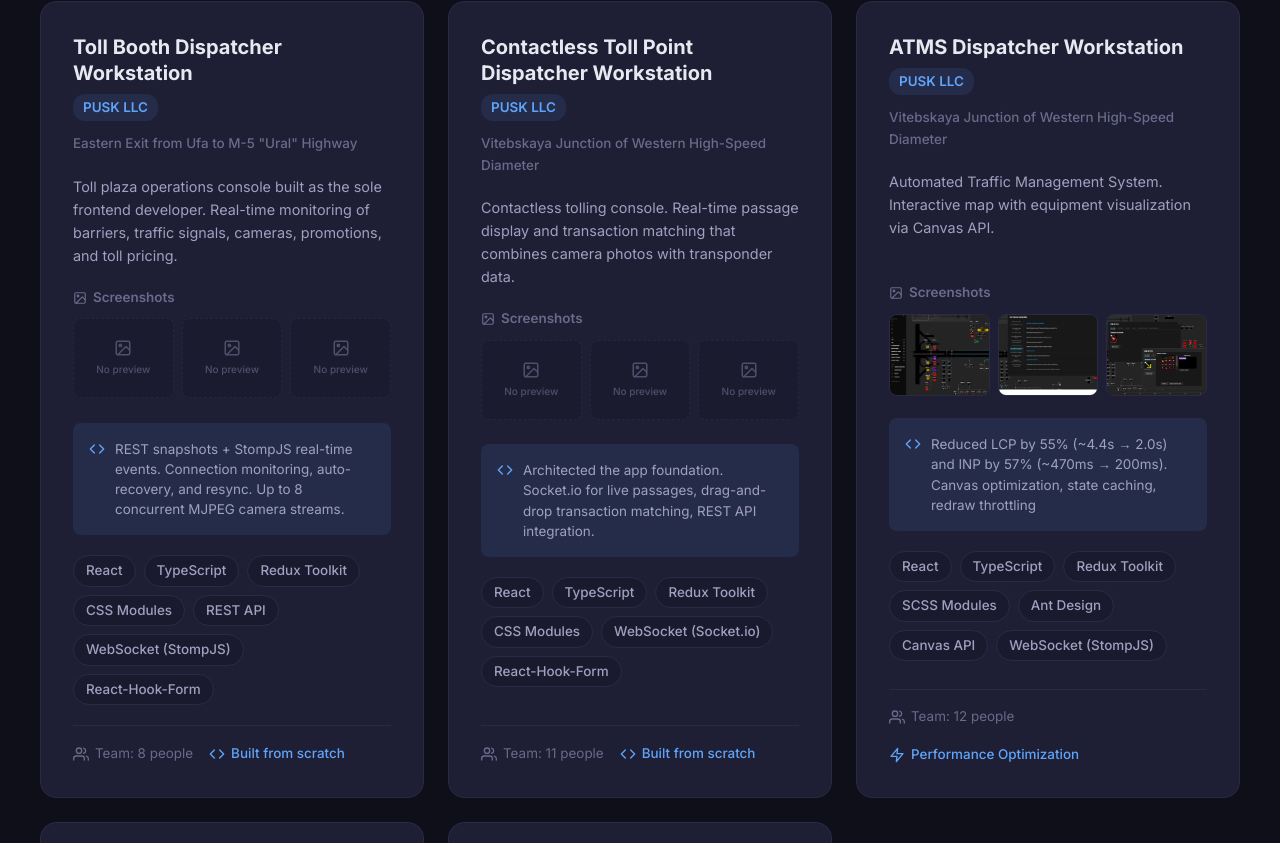
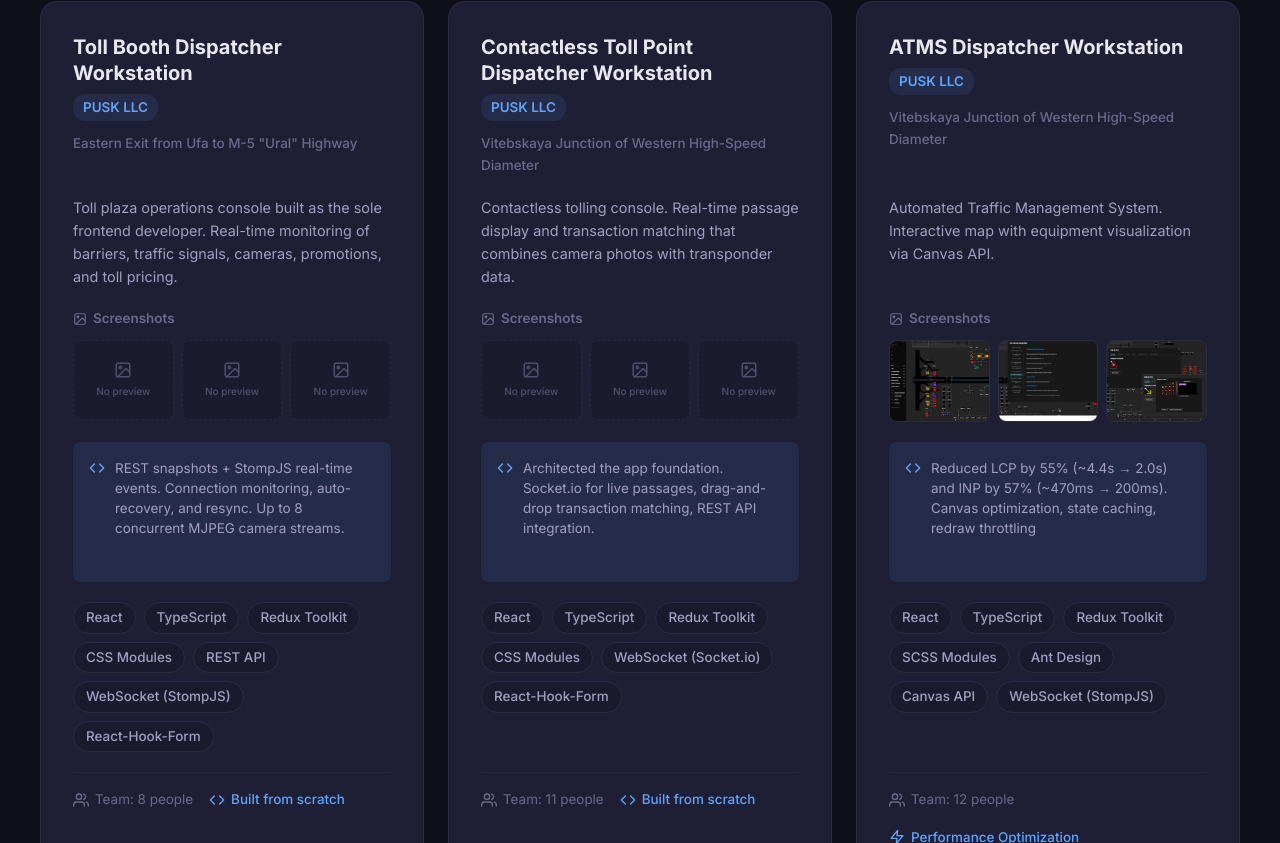
Before and after one commit to Thelifestyle88/nikolaenko, a Next.js app: page /en in a window 1280 px wide. Shown: the part 2117-2960 px from the top of the page. Built offline with nearby package versions, Linux system fonts and the light colour scheme.

Commit message:
rework cards

```diff
--- a/src/components/Projects/Projects.module.css
+++ b/src/components/Projects/Projects.module.css
@@ -55,7 +55,6 @@
   display: flex;
   flex-direction: column;
   gap: 8px;
-  min-height: 5.5rem;
 }
 
 .cardTitle {
@@ -92,7 +91,6 @@
   font-size: var(--fs-small);
   color: var(--text-secondary);
   line-height: 1.6;
-  min-height: 6.4em;
 }
 
 /* ===== Screenshots ===== */
@@ -100,7 +98,6 @@
   display: flex;
   flex-direction: column;
   gap: 10px;
-  min-height: 7.25rem;
 }
 
 .screenshotsLabel {
@@ -168,7 +165,8 @@
   background: var(--accent-light);
   border-radius: var(--radius-sm);
   align-items: flex-start;
-  min-height: 5.5rem;
+  height: 100%;
+  box-sizing: border-box;
 }
 
 .highlightIcon {
@@ -188,7 +186,6 @@
   flex-wrap: wrap;
   gap: 8px;
   align-content: flex-start;
-  min-height: 4.75rem;
 }
 
 .techBadge {
@@ -209,8 +206,8 @@
   padding-top: var(--space-gap-sm);
   border-top: 1px solid var(--border);
   margin-top: auto;
-  min-height: 2.5rem;
-  align-items: center;
+  align-items: flex-start;
+  align-content: flex-start;
 }
 
 .metaItem {
--- a/src/components/Projects/Projects.tsx
+++ b/src/components/Projects/Projects.tsx
@@ -2,7 +2,7 @@
 
 import { useState, useEffect, useRef, useCallback } from 'react';
 import { createPortal } from 'react-dom';
-import { useTranslations } from 'next-intl';
+import { useTranslations, useLocale } from 'next-intl';
 import Image from 'next/image';
 import { FiUsers, FiZap, FiCode, FiImage, FiX, FiChevronLeft, FiChevronRight } from 'react-icons/fi';
 import { Section } from '@/components/ui/Section';
@@ -20,6 +20,15 @@ type ProjectData = {
 };
 
 const SCREENSHOT_SLOTS = 3;
+
+const CARD_SECTIONS = [
+  'header',
+  'description',
+  'screenshots',
+  'highlights',
+  'tech',
+  'meta',
+] as const;
 
 const projects: ProjectData[] = [
   {
@@ -113,10 +122,71 @@ const projects: ProjectData[] = [
 
 export function Projects() {
   const t = useTranslations('projects');
+  const locale = useLocale();
   const [lightbox, setLightbox] = useState<{ images: string[]; index: number } | null>(null);
 
+  const gridRef = useRef<HTMLDivElement>(null);
+  const cardRefs = useRef<(HTMLDivElement | null)[]>([]);
   const touchStartX = useRef<number | null>(null);
   const touchStartY = useRef<number | null>(null);
+
+  const equalizeCardSections = useCallback(() => {
+    const cards = cardRefs.current.filter(Boolean) as HTMLDivElement[];
+    if (cards.length === 0) return;
+
+    cards.forEach((card) => {
+      CARD_SECTIONS.forEach((section) => {
+        const el = card.querySelector<HTMLElement>(`[data-card-section="${section}"]`);
+        if (el) el.style.minHeight = '';
+      });
+    });
+
+    const rows: HTMLDivElement[][] = [];
+    cards.forEach((card) => {
+      const top = card.offsetTop;
+      const row = rows.find((items) => Math.abs(items[0].offsetTop - top) < 8);
+      if (row) row.push(card);
+      else rows.push([card]);
+    });
+
+    rows.forEach((row) => {
+      const maxHeights = CARD_SECTIONS.map((section) => {
+        const elements = row
+          .map((card) => card.querySelector<HTMLElement>(`[data-card-section="${section}"]`))
+          .filter(Boolean) as HTMLElement[];
+
+        return Math.max(...elements.map((el) => el.getBoundingClientRect().height), 0);
+      });
+
+      CARD_SECTIONS.forEach((section, sectionIndex) => {
+        const elements = row
+          .map((card) => card.querySelector<HTMLElement>(`[data-card-section="${section}"]`))
+          .filter(Boolean) as HTMLElement[];
+
+        elements.forEach((el) => {
+          el.style.minHeight = `${maxHeights[sectionIndex]}px`;
+        });
+      });
+    });
+  }, []);
+
+  useEffect(() => {
+    const run = () => requestAnimationFrame(equalizeCardSections);
+    run();
+
+    const timeoutId = window.setTimeout(run, 700);
+    window.addEventListener('resize', run);
+
+    const grid = gridRef.current;
+    const resizeObserver = grid ? new ResizeObserver(run) : null;
+    resizeObserver?.observe(grid!);
+
+    return () => {
+      window.clearTimeout(timeoutId);
+      window.removeEventListener('resize', run);
+      resizeObserver?.disconnect();
+    };
+  }, [equalizeCardSections, locale]);
 
   const openLightbox = (images: string[], index: number) => {
     setLightbox({ images, index });
@@ -206,14 +276,17 @@ export function Projects() {
     <Section id="projects">
       <SectionTitle title={t('title')} subtitle={t('subtitle')} />
 
-      <div className={styles.grid}>
+      <div className={styles.grid} ref={gridRef}>
         {projects.map((project, index) => (
           <div
             key={project.key}
+            ref={(el) => {
+              cardRefs.current[index] = el;
+            }}
             className={styles.card}
             style={{ '--i': index } as React.CSSProperties}
           >
-            <div className={styles.cardHeader}>
+            <div className={styles.cardHeader} data-card-section="header">
               <h3 className={styles.cardTitle}>
                 {t(`${project.key}.title`)}
               </h3>
@@ -225,11 +298,11 @@ export function Projects() {
               </div>
             </div>
 
-            <p className={styles.cardDescription}>
+            <p className={styles.cardDescription} data-card-section="description">
               {t(`${project.key}.description`)}
             </p>
 
-            <div className={styles.screenshotsSection}>
+            <div className={styles.screenshotsSection} data-card-section="screenshots">
               <p className={styles.screenshotsLabel}>
                 <FiImage size={14} />
                 {t('screenshots')}
@@ -271,14 +344,14 @@ export function Projects() {
               </div>
             </div>
 
-            <div className={styles.highlights}>
+            <div className={styles.highlights} data-card-section="highlights">
               <FiCode className={styles.highlightIcon} />
               <p className={styles.highlightText}>
                 {t(`${project.key}.highlights`)}
               </p>
             </div>
 
-            <div className={styles.techStack}>
+            <div className={styles.techStack} data-card-section="tech">
               {project.techStack.map((tech) => (
                 <span key={tech} className={styles.techBadge}>
                   {tech}
@@ -286,7 +359,7 @@ export function Projects() {
               ))}
             </div>
 
-            <div className={styles.meta}>
+            <div className={styles.meta} data-card-section="meta">
               {project.teamSize && (
                 <div className={styles.metaItem}>
                   <FiUsers size={16} />
```
